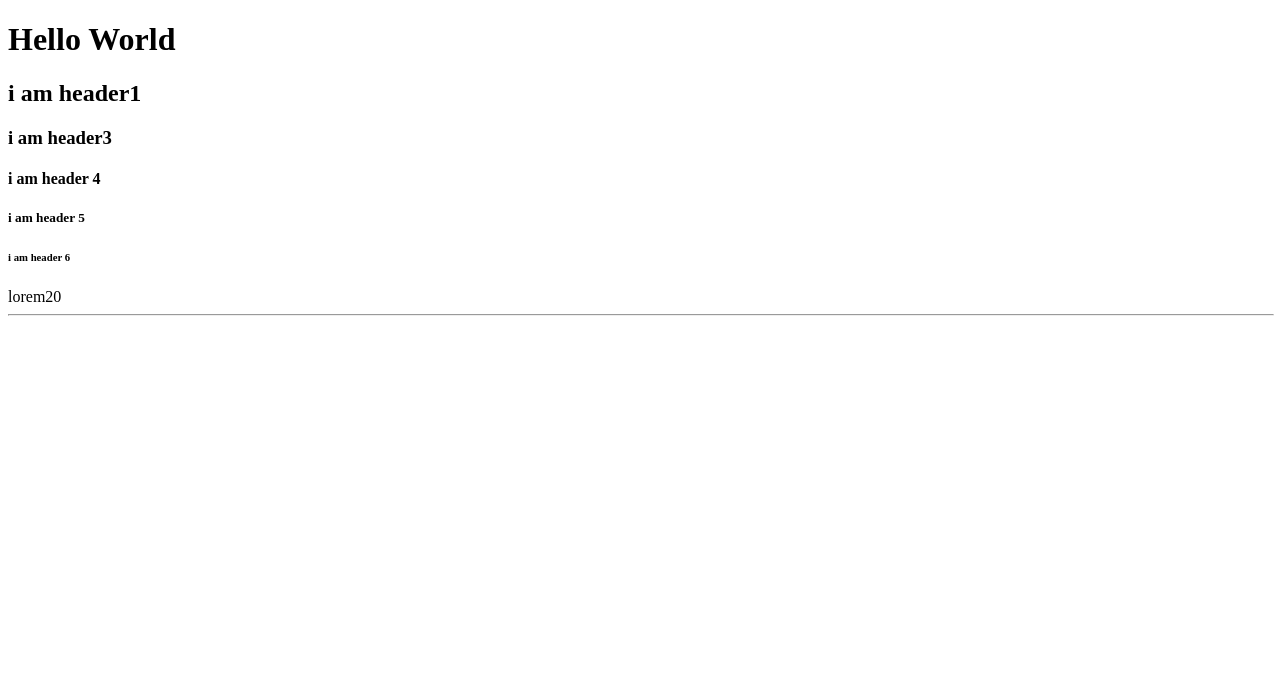
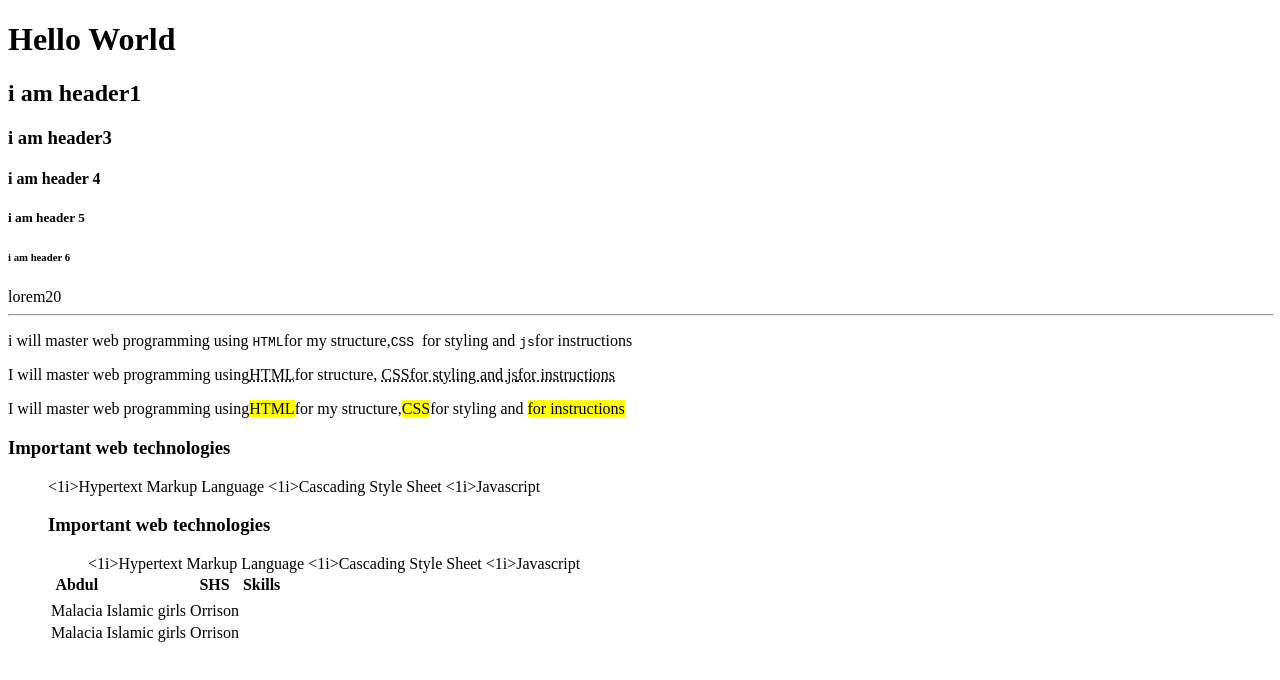
Before and after one commit to Lennonhafiz/html-practice, a plain HTML site: page index.html in a window 1280 px wide. Drawn offline with Linux system fonts and the light colour scheme.

Commit message:
Add files via upload
Lesson 2

```diff
--- a/index.html
+++ b/index.html
@@ -18,3 +18,56 @@
     </body>
 </head>
 </html>
+<p> i will master web programming using
+<code>HTML</code>for my structure,<code>CSS
+</code>for styling and <code>js</code>for instructions</p>
+
+<p>I will master web programming using<abbr
+title="Hypertext Markup Language">HTML</abbr>for structure,
+
+<abbr title="Cascading Style Sheet">CSS<abbr>for styling and <abbr
+title="javascript">js</abbr>for instructions</p>
+I will master web programming using<mark>HTML</mark>for my structure,<mark>CSS</mark>for styling and <mark>for instructions</p>
+<!--ordered list-->
+<h3>Important web technologies</h3>
+<ol type="a">
+    <1i>Hypertext Markup Language</1i>
+    <1i>Cascading Style Sheet</1i>
+    <1i>Javascript</1i>
+<!--unordered list-->
+<h3>Important web technologies</h3>
+<ul>
+    <1i>Hypertext Markup Language</1i>
+    <1i>Cascading Style Sheet</1i>
+    <1i>Javascript</1i>
+</ul>
+<!--table elements-->
+<table>
+    <thead>
+        <thead>
+    <th>Abdul<th>
+      <th>SHS</th>
+     <th>Skills</th>
+            <tr>
+      </thead>
+   <body>
+    <tr>
+    <tr>
+      <td>Malacia</d>
+      <td>Islamic girls</td>
+      <td>Orrison</td>
+   </tr>
+   <tr>
+            <td>Malacia</d>
+            <td>Islamic girls</td>
+            <td>Orrison</td>
+                    </tr>
+                </tbody>
+            </body>
+</table>
+
+
+
+
+</body>
+</html>
```
